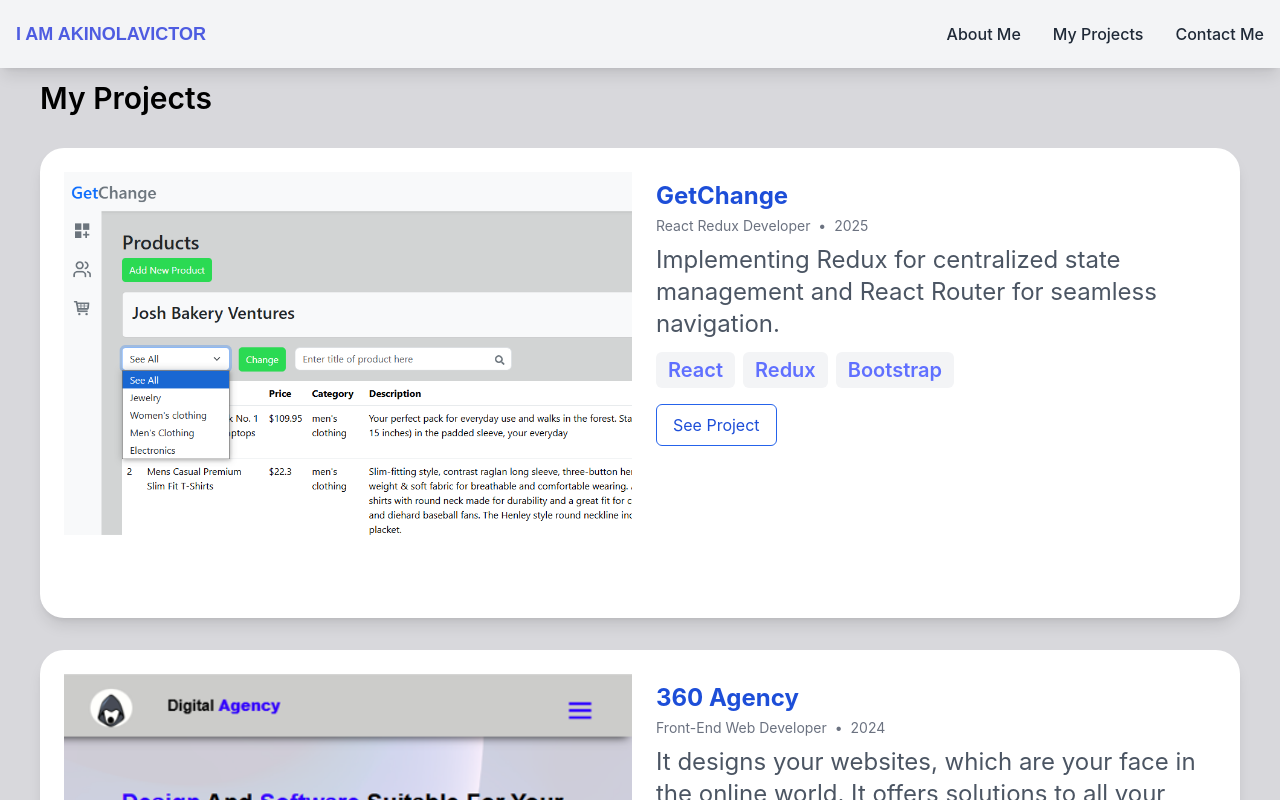
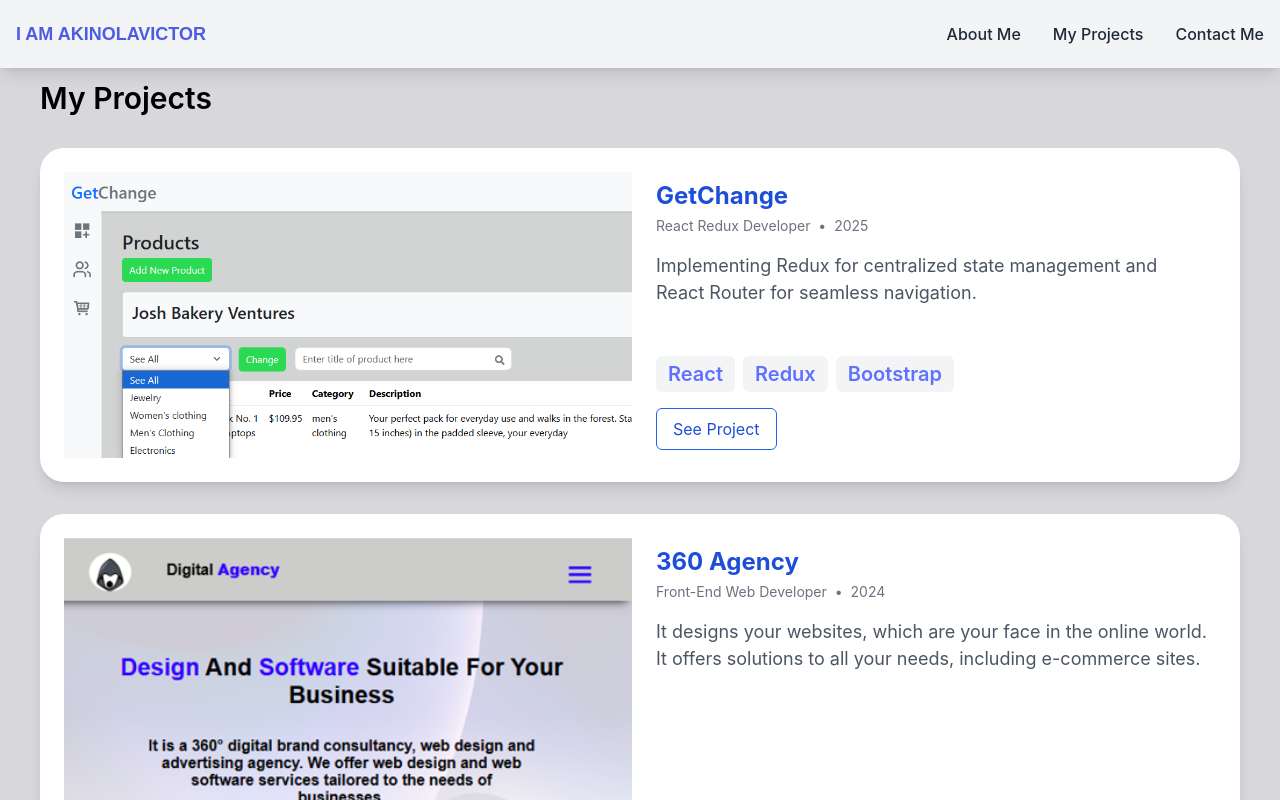
Before and after one commit to Alphaboy20023/NewPortfolio, a React (Create React App) app: page /projects in a window 1280 px wide. Shown: the top 800 px of the page. Built offline with nearby package versions, Linux system fonts and the light colour scheme.

Commit message:
updated recent project

```diff
--- a/src/components/portfolioCard.tsx
+++ b/src/components/portfolioCard.tsx
@@ -26,22 +26,27 @@ const PortfolioCard = ({ project }: Props) => {
   return (
     <>
       {/* Main Card */}
-      <div className="bg-white rounded-3xl shadow-lg overflow-hidden flex flex-col md:flex-row justify-between p-4">
+      <div className="bg-white rounded-3xl shadow-lg overflow-hidden flex flex-col md:flex-row justify-between p-4 h-full">
         {/* Mobile/Desktop shared image */}
         <div className="w-full md:w-1/2">
           <img src={project.image} alt={project.title} className="w-full h-auto p-2 rounded-lg" />
         </div>
 
-        {/* Info */}
-        <div className="flex-1 p-4">
+        {/* Info - Using flex-col with flex-1 and justify-between */}
+        <div className="flex-1 p-4 flex flex-col gap-6">
+          {/* Top content */}
+          <div>
             <h2 className="text-2xl font-bold text-blue-700">{project.title}</h2>
             <p className="text-sm mt-1 text-gray-500">
               {project.role} <span className="mx-1">•</span> {project.year}
             </p>
-          <p className="text-gray-600 mt-2 text-2xl">{project.description}</p>
+            <p className="text-gray-600 mt-4 text-[18px]">{project.description}</p>
+          </div>
 
+          {/* Bottom content - only skills and button pushed to bottom */}
+          <div className="mt-auto">
             {/* Tech */}
-          <div className="flex flex-wrap gap-2 mt-3  text-[#6070FF] ">
+            <div className="flex flex-wrap gap-2 mb-4 text-[#6070FF]">
               {project.tech.map((tech, i) => (
                 <span
                   key={i}
@@ -54,10 +59,11 @@ const PortfolioCard = ({ project }: Props) => {
 
             <button
               onClick={() => setOpen(true)}
-            className="mt-4 bg-white border border-blue-600 text-blue-700 hover:bg-blue-600 hover:text-white px-4 py-2 rounded-md"
+              className="bg-white border border-blue-600 text-blue-700 hover:bg-blue-600 hover:text-white px-4 py-2 rounded-md"
             >
               See Project
             </button>
+          </div>
         </div>
       </div>
 
@@ -85,7 +91,7 @@ const PortfolioCard = ({ project }: Props) => {
               />
               <div className="flex flex-col justify-between">
                 <p className="text-gray-700 mb-4 text-sm font-semibold">{project.modalDescription.split('\n').map((line, i) => (
-                  <span key={i}>{line}<br /></span> ))}</p>
+                  <span key={i}>{line}<br /></span>))}</p>
                 <div className="flex flex-wrap gap-2 mb-4 text-[#6070FF]">
                   {project.tech.map((tech, i) => (
                     <span
```
Also changed, not shown: public/Img/Agency360.png, public/Img/api_main.png. Lines whose indentation alone changed are shown as unchanged.
